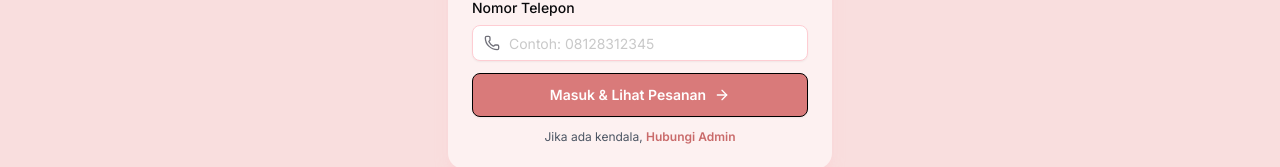
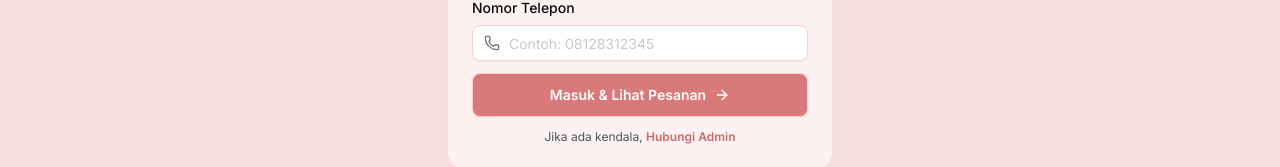
Before and after one commit to cahayoyo/curatedbyder, a Next.js app: page /login in a window 1280 px wide. Shown: the part 381-548 px from the top of the page. Built offline with nearby package versions, Linux system fonts and the light colour scheme; no server answers.

Commit message:
feat: match submit button border with input fields

```diff
--- a/src/components/HomeLogin.tsx
+++ b/src/components/HomeLogin.tsx
@@ -103,7 +103,7 @@ export function HomeLogin() {
         <Button
           type="submit"
           variant="outline"
-          className="h-11 w-full rounded-lg bg-[#D97A7A] text-white transition-colors hover:bg-[#C96A6A] hover:text-white"
+          className="h-11 w-full rounded-lg border-rose-200 bg-[#D97A7A] text-white transition-colors hover:bg-[#C96A6A] hover:text-white"
           disabled={loading}
         >
           {loading ? (
```
